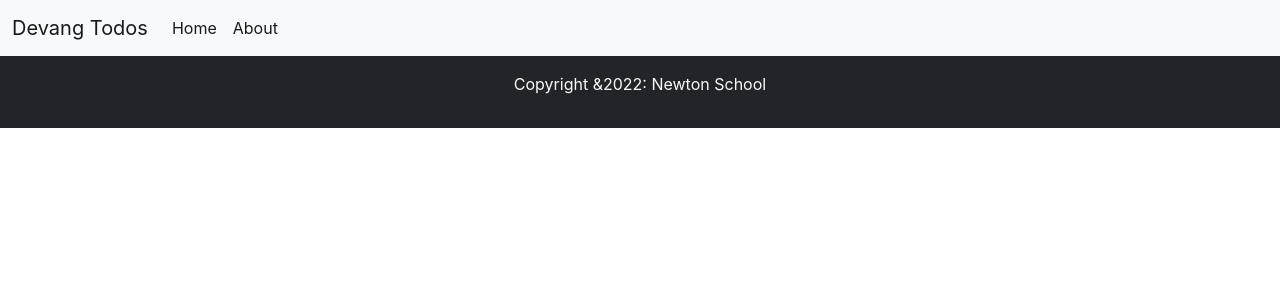
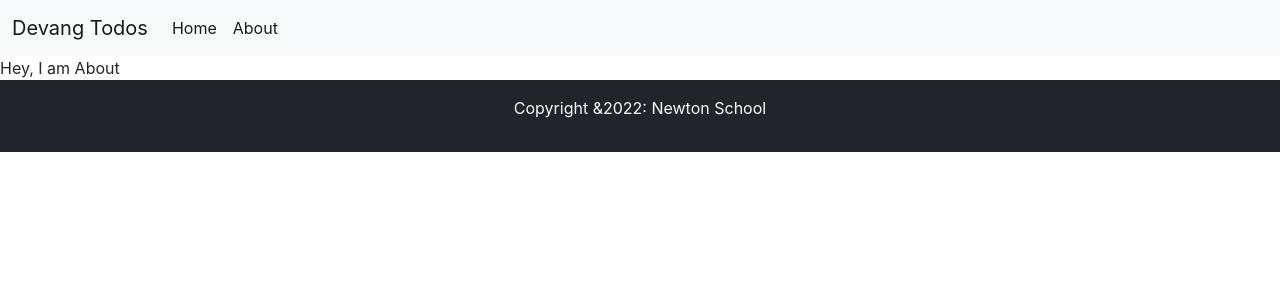
Before and after one commit to Santosh271/Full-Stack-Course-by-Newton-School--Devang-Sharma-Notes, a React (Create React App) app in the folder React Projects/first-app-devang/: page / in a window 1280 px wide. Shown: the top 300 px of the page. Built offline with nearby package versions, Linux system fonts and the light colour scheme.

Commit message:
Destructuring, PropTypes, DefaultProps and About Section

```diff
--- a/React Projects/first-app-devang/src/App.js
+++ b/React Projects/first-app-devang/src/App.js
@@ -1,11 +1,14 @@
 import './App.css';
 import Header from './Components/Header';
+import {About} from './Components/About';
 import {Footer} from './Components/Footer';
 
 function App() {
+  //let num=123;
   return (
     <>
-      <Header title="Devang Todos"/>
+      <Header title="Devang Todos" />
+      <About />
       <Footer/>
     </>
   );
--- /dev/null
+++ b/React Projects/first-app-devang/src/Components/About.js
@@ -0,0 +1,7 @@
+import React from 'react'
+
+export const About = () => {
+  return (
+    <div>Hey, I am About</div>
+  )
+}
--- a/React Projects/first-app-devang/src/Components/Header.js
+++ b/React Projects/first-app-devang/src/Components/Header.js
@@ -1,4 +1,5 @@
 import React from 'react'
+import PropTypes from 'prop-types'
 
 export default function Header(props) {
   return (
@@ -22,3 +23,13 @@ export default function Header(props) {
 </nav>
  )
 }
+
+// Adding Default Prop for Title
+Header.defaultProps = {
+  title: "Default Title"
+}
+
+// Strict Checking that Title Must be a String
+Header.propTypes = {
+  title: PropTypes.string.isRequired
+}
```
